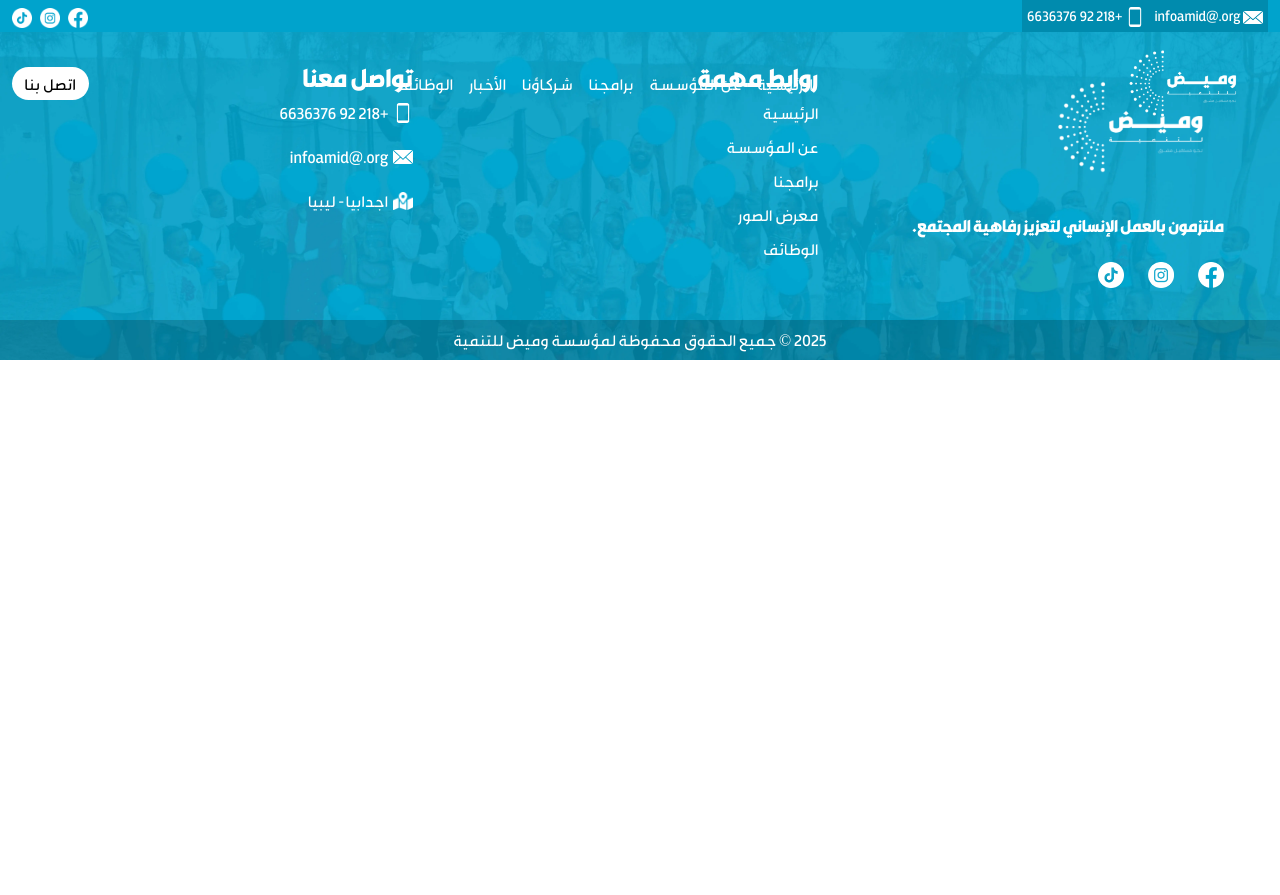
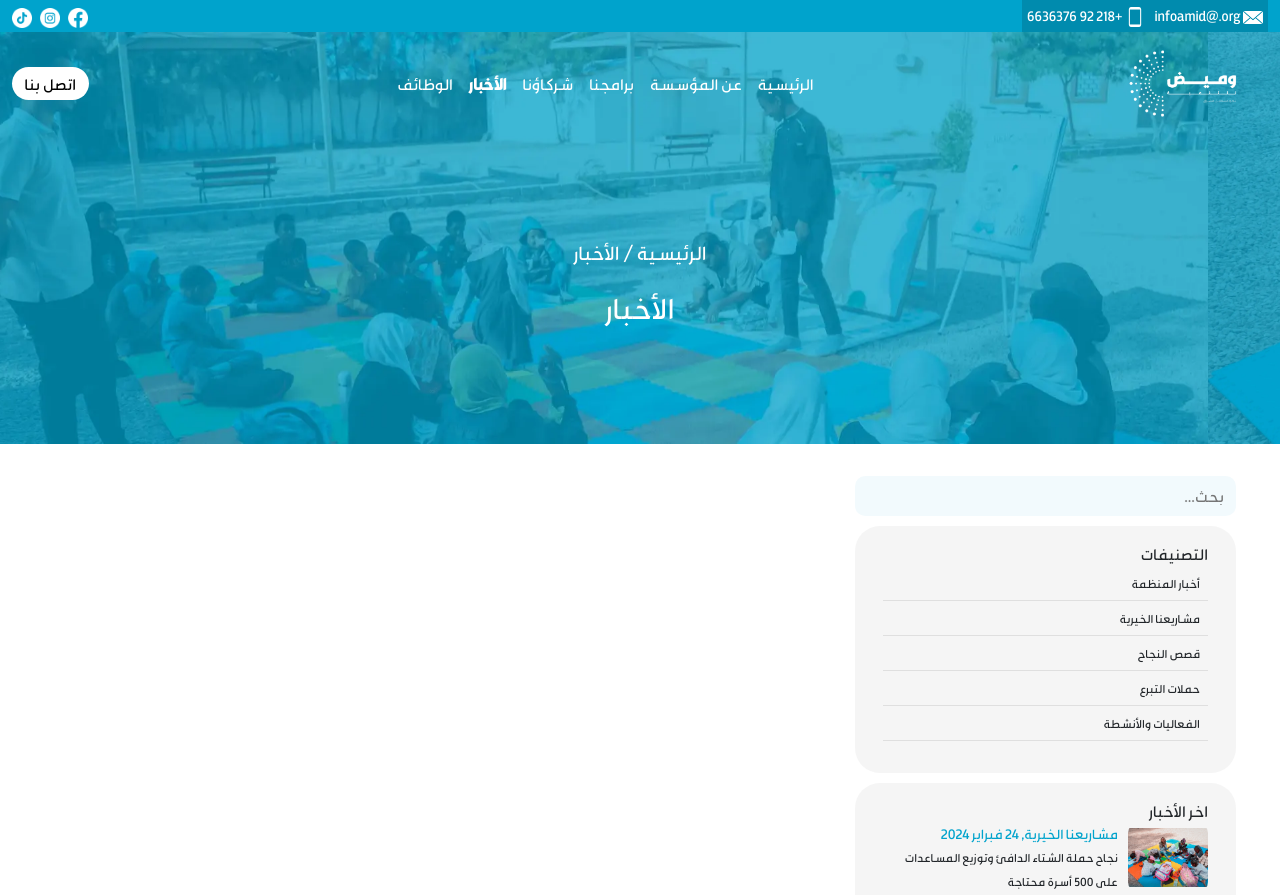
Before and after one commit to ay-jamal/Wamid_Website, an Angular app: page /newes in a window 1280 px wide. Before the commit this address led to /. Shown: the top 895 px of the page. Before the commit the page ends 800 px from the top, so only its background shows below. Built offline with nearby package versions, Linux system fonts and the light colour scheme.

Commit message:
تصميم القائمة الفرعية فالأخبار

```diff
--- a/src/app/app.routes.ts
+++ b/src/app/app.routes.ts
@@ -33,5 +33,10 @@ export const routes: Routes = [
                     .then(m => m.JobDetailsComponent)
             }
         ]
+    },
+    {
+        path: 'newes',
+        loadComponent: () => import('./pages/newes/newes.component')
+            .then(m => m.NewesComponent)
     }
 ];
--- a/src/app/core/components/header/header.component.html
+++ b/src/app/core/components/header/header.component.html
@@ -43,7 +43,12 @@
           </a>
         </li>
         <li class="nav-item">
-          <a class="nav-link" href="#">الأخبار</a>
+          <a
+            class="nav-link"
+            routerLink="/newes"
+            routerLinkActive="not-home-active"
+            >الأخبار</a
+          >
         </li>
         <li class="nav-item">
           <a
@@ -55,7 +60,7 @@
         </li>
       </ul>
     </div>
-    <button class="btn primary" [ngClass]="{ 'basic': isNotHome() }">
+    <button class="btn primary" [ngClass]="{ basic: isNotHome() }">
       اتصل بنا
     </button>
   </div>
--- a/src/app/pages/home/home.component.ts
+++ b/src/app/pages/home/home.component.ts
@@ -9,4 +9,6 @@ import { Component } from '@angular/core';
 })
 export class HomeComponent {
 
+
+
 }
--- a/src/app/pages/jobs/job-details/job-details.component.html
+++ b/src/app/pages/jobs/job-details/job-details.component.html
@@ -25,7 +25,7 @@
           المناسبة لتحسين جودة حياة المستفيدين.
         </p>
       </div>
-      <!-- <div class="col"></div> -->
+      <div class="col"></div>
     </div>
     <div class="row">
       <p class="title mb-2 mb-sm-0">المهام والمسؤوليات</p>
--- /dev/null
+++ b/src/app/pages/newes/newes-sidebar/newes-sidebar.component.html
@@ -0,0 +1,36 @@
+<div class="sidebar-container">
+  <div class="row">
+    <input type="text" placeholder="بحث..." />
+  </div>
+  <div class="row newes-category">
+    <p>التصنيفات</p>
+    <ul>
+      <li>أخبار المنظمة</li>
+      <li>مشاريعنا الخيرية</li>
+      <li>قصص النجاح</li>
+      <li>حملات التبرع</li>
+      <li>الفعاليات والأنشطة</li>
+    </ul>
+  </div>
+  <div class="row last-newes">
+    <p>اخر الأخبار</p>
+    <div class="newes">
+      <img src="/images/our-program.webp" alt="" />
+      <div class="newes-content">
+        <p class="title primary-color">مشاريعنا الخيرية, 24 فبراير 2024</p>
+        <span>
+          نجاح حملة الشتاء الدافئ وتوزيع المساعدات على 500 أسرة محتاجة
+        </span>
+      </div>
+    </div>
+    <div class="newes">
+      <img src="/images/our-program.webp" alt="" />
+      <div class="newes-content">
+        <p class="title primary-color">مشاريعنا الخيرية, 24 فبراير 2024</p>
+        <span>
+          نجاح حملة الشتاء الدافئ وتوزيع المساعدات على 500 أسرة محتاجة
+        </span>
+      </div>
+    </div>
+  </div>
+</div>
--- /dev/null
+++ b/src/app/pages/newes/newes-sidebar/newes-sidebar.component.scss
@@ -0,0 +1,43 @@
+.sidebar-container {
+  display: flex;
+  gap: 10px;
+  flex-direction: column;
+  .newes-category,
+  .last-newes {
+    background-color: rgba(235, 236, 236, 50%);
+    padding: 1rem;
+    border-radius: 25px;
+    ul {
+      cursor: pointer;
+      li {
+        font-size: 12px;
+        padding: 0.5rem;
+        border-bottom: 1px solid rgba(0, 0, 0, 9%);
+        &:hover {
+          opacity: 0.6;
+        }
+      }
+    }
+  }
+  .last-newes {
+    img {
+      width: 80px;
+      object-fit: contain;
+      border-radius: 10px;
+    }
+    .newes {
+      cursor: pointer;
+      display: flex;
+      gap: 10px;
+      p {
+        font-size: 14px;
+      }
+      span {
+        font-size: 12px;
+      }
+      &:hover{
+        opacity: .8;
+      }
+    }
+  }
+}
--- /dev/null
+++ b/src/app/pages/newes/newes.component.html
@@ -0,0 +1,34 @@
+<div class="newes-container">
+  <div
+    id="carouselExampleSlidesOnly"
+    class="carousel slide"
+    data-bs-ride="carousel"
+  >
+    <div class="carousel-inner">
+      <div class="carousel-item active">
+        <img src="/images/our-partners.webp" class="d-block w-100" alt="..." />
+      </div>
+      <div class="carousel-caption d-none d-md-block">
+        <h5>الرئيسية / الأخبار</h5>
+        <p>الأخبار</p>
+      </div>
+      <div class="carousel-item">
+        <img
+          src="/images/programs-cover.webp"
+          class="d-block w-100"
+          alt="..."
+        />
+      </div>
+    </div>
+  </div>
+  <div class="newes-section section-padding">
+    <div class="row">
+      <div class="col-4">
+        <app-newes-sidebar></app-newes-sidebar>
+      </div>
+      <div class="col">
+
+      </div>
+    </div>
+  </div>
+</div>
--- /dev/null
+++ b/src/app/pages/newes/newes.component.scss
@@ -0,0 +1,25 @@
+.newes-container {
+}
+.carousel {
+  position: relative;
+  .carousel-caption {
+    top: 60%;
+    left: 50%;
+    transform: translate(-50%, -50%);
+    z-index: 999;
+    color: #fff;
+    h5 {
+      padding: 0.8rem;
+      border-radius: 100px;
+    }
+    p {
+      font-size: 30px;
+    }
+  }
+}
+@media (max-width: 767px) {
+  .carousel-control-next,
+  .carousel-control-prev {
+    display: none;
+  }
+}
```
Also changed, not shown: src/app/pages/newes/newes-sidebar/newes-sidebar.component.ts (added, +11 -0 lines), src/app/pages/newes/newes.component.ts (added, +14 -0 lines).
